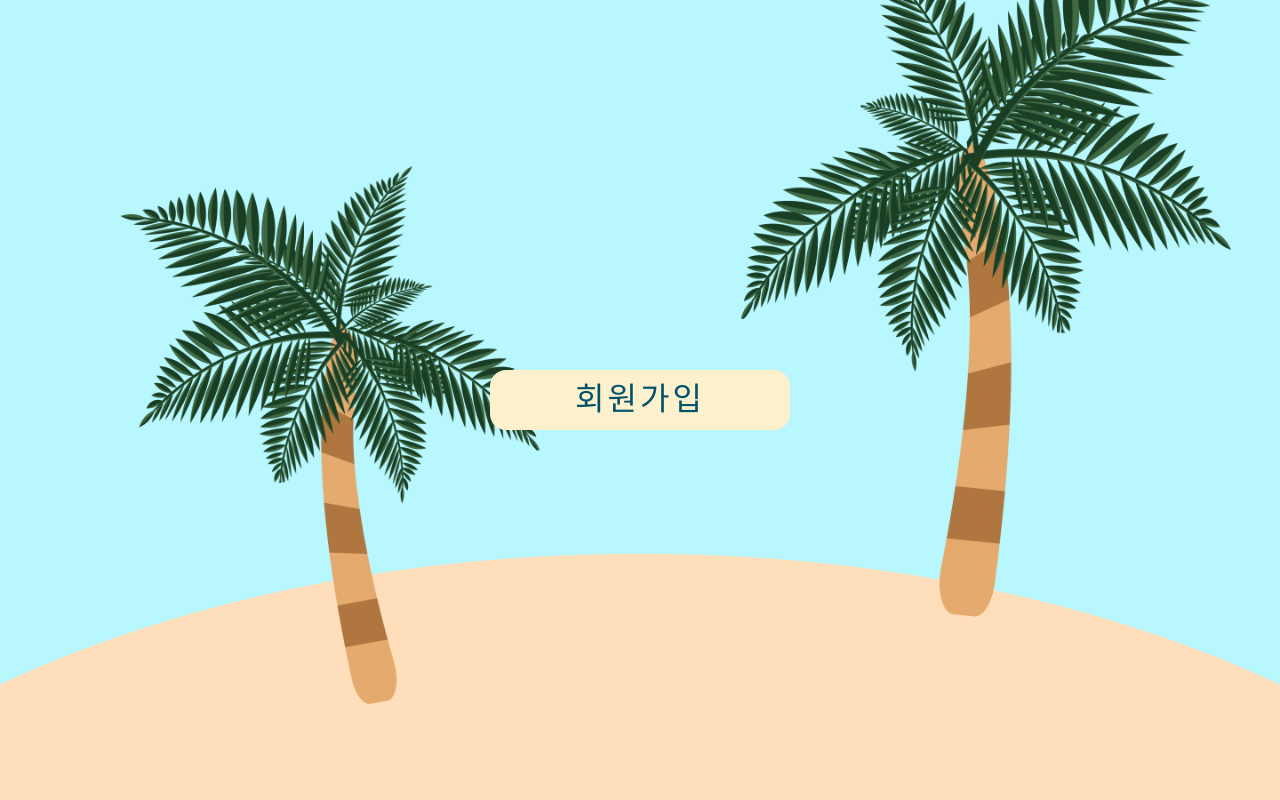
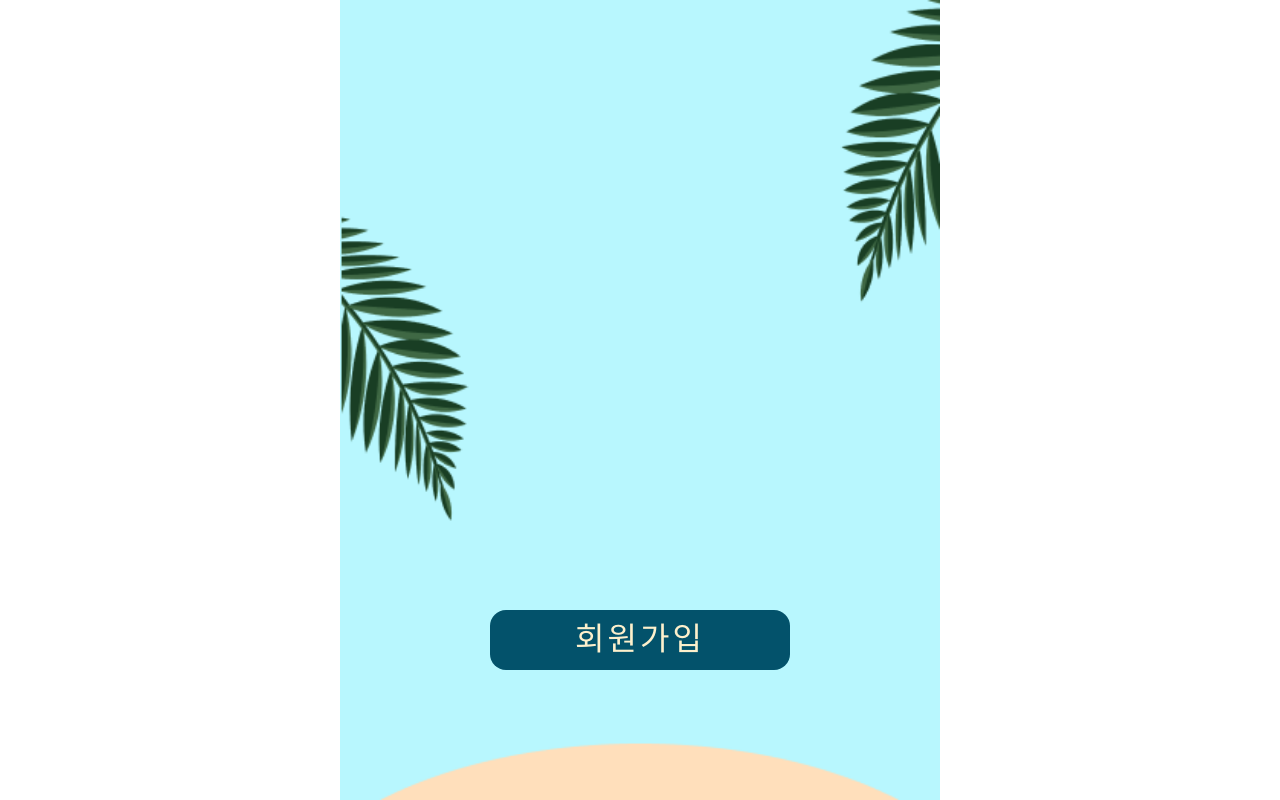
Before and after one commit to Team-BingsooChef/bingsoochef-front-end, a React (Vite) app: page /prelogin/createaccount/emailcheck/setpassword in a window 1280 px wide. Built offline with nearby package versions, Linux system fonts and the light colour scheme.

Commit message:
viewport

```diff
--- a/index.html
+++ b/index.html
@@ -3,6 +3,7 @@
   <head>
     <meta charset="UTF-8" />
     <link rel="icon" type="image/svg+xml" href="/src/assets/bingsoo.png"/>
+    <meta name="viewport" content="width=device-width, initial-scale=1.0" />
     <title>녹지마 빙수야!</title>
     <link rel="preconnect" href="https://fonts.googleapis.com">
     <link rel="preconnect" href="https://fonts.gstatic.com" crossorigin>
--- a/src/components/emailcheck/EmailCheck.jsx
+++ b/src/components/emailcheck/EmailCheck.jsx
@@ -20,6 +20,10 @@ const EmailCheck = () => {
       });
   }, []);
 
+  const goToSetPassword = () => {
+    navigate('setpassword'); //
+  };
+
   const handleChange = (e) => {
     setInputCode(e.target.value); // 코드 입력될때마다 업데이트 하는 역할
   };
@@ -41,7 +45,7 @@ const EmailCheck = () => {
         전달받은 코드를 5분 안에 입력해주세요.
       </p>
       <input type="text" value={inputCode} onChange={handleChange} />
-      <button type="submit">인증하기</button>
+      <button type="submit" onClick={goToSetPassword}>인증하기</button>
     </form>
     </div>
   );
--- a/src/components/login/Login.css
+++ b/src/components/login/Login.css
@@ -1,13 +1,13 @@
 .login_display{
     display: flex;
     justify-content: center;
+    width: 100%;
+    height: 100vh;
 }
 
 .login_form {
-    position: relative;
     width: 100vw;
-    max-width: 980px;
-    height: 100vh;
+    max-width: 520px;
     display: flex;
     justify-content: center;
     align-items: center;
@@ -173,8 +173,6 @@
 }
 
 .Ltext{
-    display: flex;
-    position: relative;
     color: #413C3C;
     font-size: 14px;
     justify-content: center;
@@ -184,10 +182,8 @@
 }
 .noaccount{
     color: #413C3C;
-    width: 100%;
 }
 .gotocreate{
-    width: 100%;
     text-decoration-line: underline;
     color: #0075FF;
     cursor: pointer;
--- a/src/components/setpassword/SetPassword.jsx
+++ b/src/components/setpassword/SetPassword.jsx
@@ -1,4 +1,4 @@
-import './SetPassword.css';
+import styles from './SetPassword.module.css';
 import { useNavigate } from 'react-router-dom';
 
 const SetPassword = () => {
@@ -9,9 +9,14 @@ const SetPassword = () => {
   };
 
   return (
-    <form className='setpassword_form'>
-      <button onClick={goToAftersignup}>회원가입</button>
+    <div className={styles.setpassword_display}>
+    <form className={styles.setpassword_form}>
+      <div className={styles.title}>
+
+      </div>
+      <button className={styles.signup} onClick={goToAftersignup}>회원가입</button>
     </form>
+    </div>
   );
 };
 
--- a/src/components/setpassword/SetPassword.css
+++ b/src/components/setpassword/SetPassword.module.css
@@ -1,32 +1,38 @@
+.setpassword_display{
+    display:flex;
+    justify-content: center;
+}
 .setpassword_form {
     position: relative;
     width: 100vw;
+    max-width: 600px;
     height: 100vh;
     display: flex;
     justify-content: center;
     align-items: center;
-    background-image:url('/src/assets/background.png');
+    background-image:url('/src/assets/background2.png');
     background-size: cover;
     background-position: center;
 
     }
 
-.setpassword_form button{
+.signup{
     position: absolute;
-    top: 50%; /* Vertical center */
+    top: 80%; /* Vertical center */
     left: 50%; /* Horizontal center */
     transform: translate(-50%, -50%); /* Adjust for button size */
     box-sizing: border-box;
     width: 300px;
     height: 60px;
-    background-color: #FDF0CC;
+    background-color: #03526B;
     border-radius: 16px;
     border: none;
-    color: #03526B;
+    color: #FDF0CC;
     font-weight: 400;
     font-size: 2rem;
     line-height: 20px;
     text-align: center;
     letter-spacing: 3px;
+    cursor: pointer;
 
 }
--- a/src/components/start/Start.css
+++ b/src/components/start/Start.css
@@ -1,28 +1,25 @@
 .start_display{
     display: flex;
     justify-content: center;
+    width: 100%;
+    height: 100vh;
 }
 
 .start_form {
-    position: relative;
-    width: 100vw;
-    max-width: 980px;
-    height: 100vh;
+    width: 100%;
+    max-width: 520px;
     display: flex;
     justify-content: center;
     align-items: center;
-    background-image:url('/src/assets/background2_sun.png');
-    background-size: cover;
+    background-image:url('/src/assets/background_sun.png');
+    background-color: cover;
+    background-repeat: no-repeat;
     background-position: center;
     text-align: center;
 
     }
 
 .start_form h1{
-    position: absolute;
-    top: 15%; /* Vertical center */
-    left: 50%;
-    transform: translate(-50%);
     text-align: center;
     white-space : nowrap;
     font-size: 48px;
@@ -31,10 +28,6 @@
 
 
 .start_form button{
-    position: absolute;
-    top: 57%; /* Vertical center */
-    left: 50%;
-    transform: translate(-50%);
     box-sizing: border-box;
     width: 80%;
     height: 60px;
--- a/src/components/start/Start.jsx
+++ b/src/components/start/Start.jsx
@@ -10,12 +10,12 @@ const Startpage = () => {
 
   return (
     <div className="start_display">
-      <form className="start_form">
+      <div className="start_form">
         <div>
           <h1>녹지마 빙수야!</h1>
           <button onClick={goToPreLogin}>시작하기</button>
         </div>
-      </form>
+      </div>
     </div>
   );
 };
```
